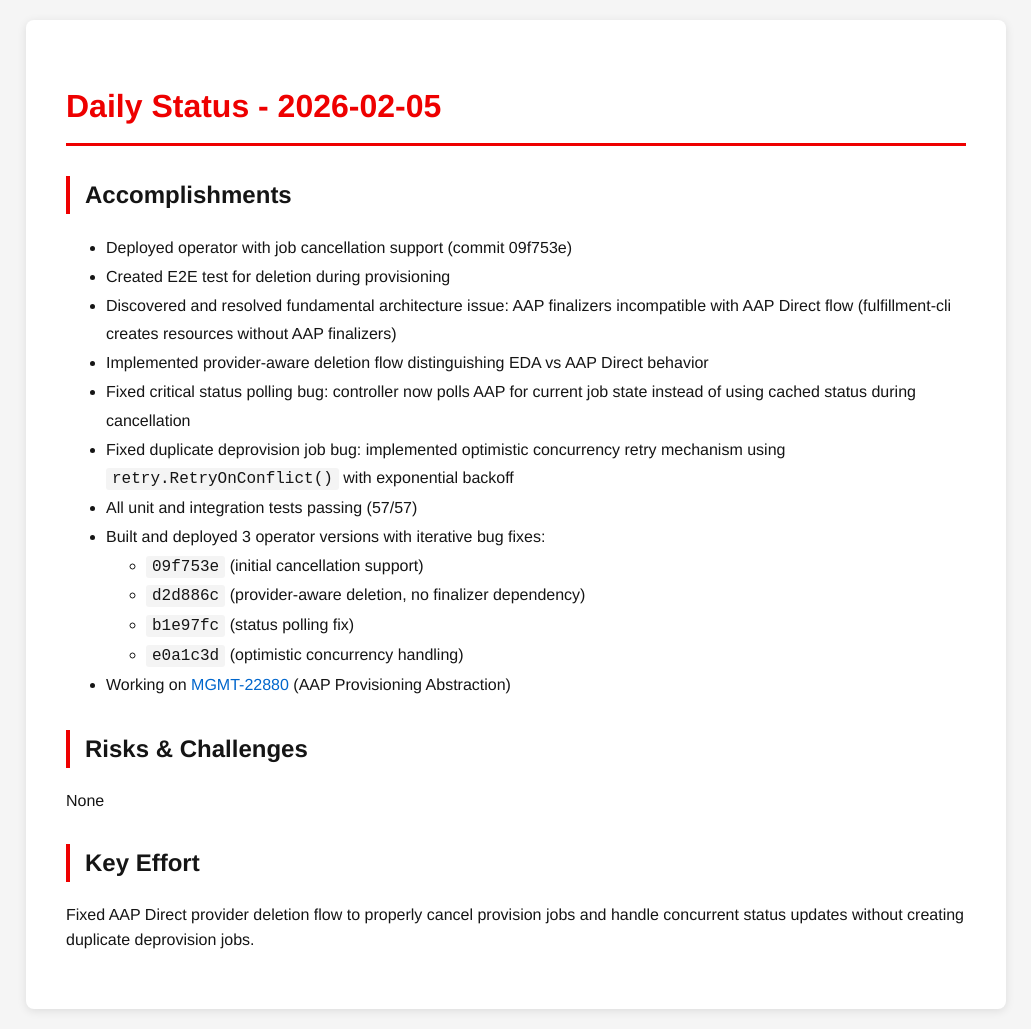
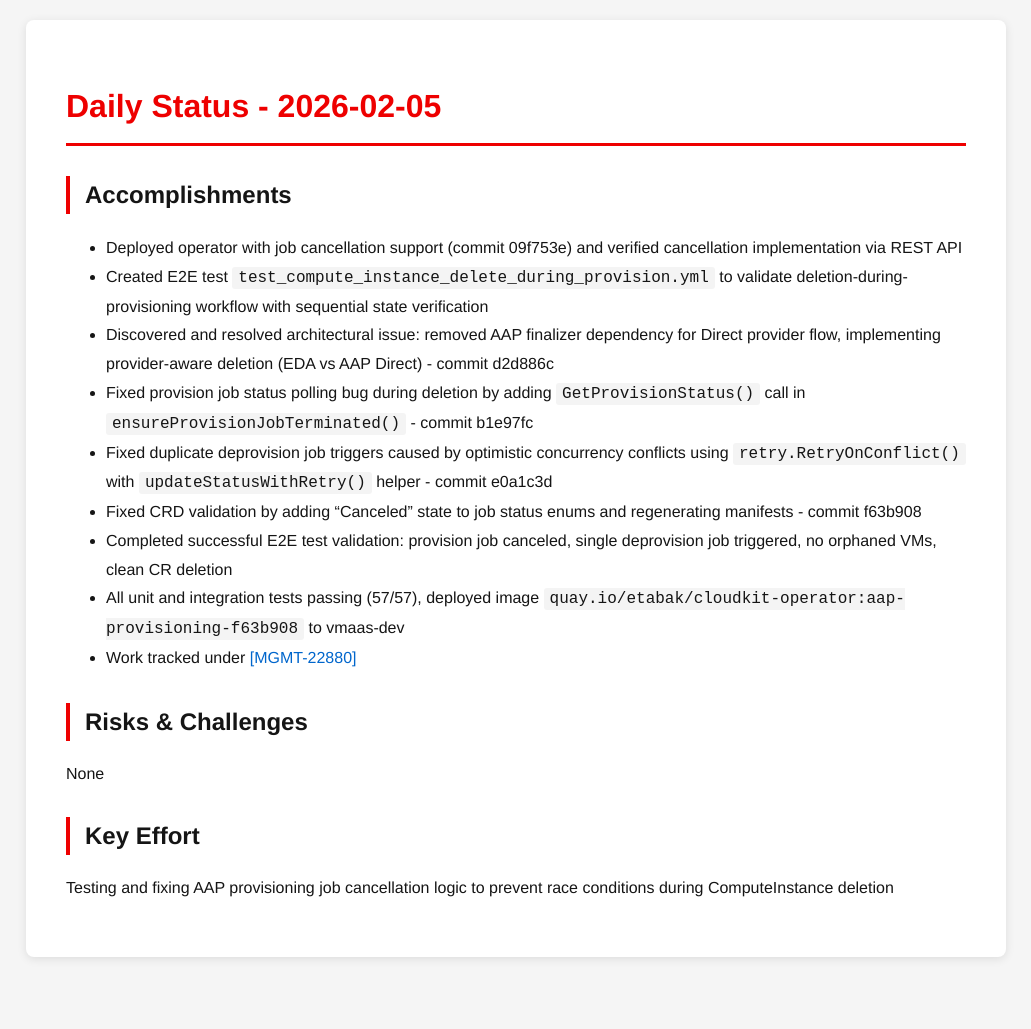
Before and after one commit to tzvatot/daily-status, a Jekyll site: the page built from 2026-02-05.md, in a window 1280 px wide. Shown: the whole page, without its empty margins (124-1155 px from the left). Built offline with Jekyll 4.4.1, drawn with Linux system fonts in a browser that asks for light colours; after the commit the page ends 977 px from its top, so only the background shows below that.

Commit message:
Daily status update - 2026-02-05

```diff
--- a/2026-02-05.md
+++ b/2026-02-05.md
@@ -7,22 +7,18 @@
 # Daily Status - 2026-02-05
 
 ## Accomplishments
-- Deployed operator with job cancellation support (commit 09f753e)
-- Created E2E test for deletion during provisioning
-- Discovered and resolved fundamental architecture issue: AAP finalizers incompatible with AAP Direct flow (fulfillment-cli creates resources without AAP finalizers)
-- Implemented provider-aware deletion flow distinguishing EDA vs AAP Direct behavior
-- Fixed critical status polling bug: controller now polls AAP for current job state instead of using cached status during cancellation
-- Fixed duplicate deprovision job bug: implemented optimistic concurrency retry mechanism using `retry.RetryOnConflict()` with exponential backoff
-- All unit and integration tests passing (57/57)
-- Built and deployed 3 operator versions with iterative bug fixes:
-  - `09f753e` (initial cancellation support)
-  - `d2d886c` (provider-aware deletion, no finalizer dependency)
-  - `b1e97fc` (status polling fix)
-  - `e0a1c3d` (optimistic concurrency handling)
-- Working on [MGMT-22880](https://issues.redhat.com/browse/MGMT-22880) (AAP Provisioning Abstraction)
+- Deployed operator with job cancellation support (commit 09f753e) and verified cancellation implementation via REST API
+- Created E2E test `test_compute_instance_delete_during_provision.yml` to validate deletion-during-provisioning workflow with sequential state verification
+- Discovered and resolved architectural issue: removed AAP finalizer dependency for Direct provider flow, implementing provider-aware deletion (EDA vs AAP Direct) - commit d2d886c
+- Fixed provision job status polling bug during deletion by adding `GetProvisionStatus()` call in `ensureProvisionJobTerminated()` - commit b1e97fc
+- Fixed duplicate deprovision job triggers caused by optimistic concurrency conflicts using `retry.RetryOnConflict()` with `updateStatusWithRetry()` helper - commit e0a1c3d
+- Fixed CRD validation by adding "Canceled" state to job status enums and regenerating manifests - commit f63b908
+- Completed successful E2E test validation: provision job canceled, single deprovision job triggered, no orphaned VMs, clean CR deletion
+- All unit and integration tests passing (57/57), deployed image `quay.io/etabak/cloudkit-operator:aap-provisioning-f63b908` to vmaas-dev
+- Work tracked under [[MGMT-22880]](https://issues.redhat.com/browse/MGMT-22880)
 
 ## Risks & Challenges
 None
 
 ## Key Effort
-Fixed AAP Direct provider deletion flow to properly cancel provision jobs and handle concurrent status updates without creating duplicate deprovision jobs.
+Testing and fixing AAP provisioning job cancellation logic to prevent race conditions during ComputeInstance deletion
```
